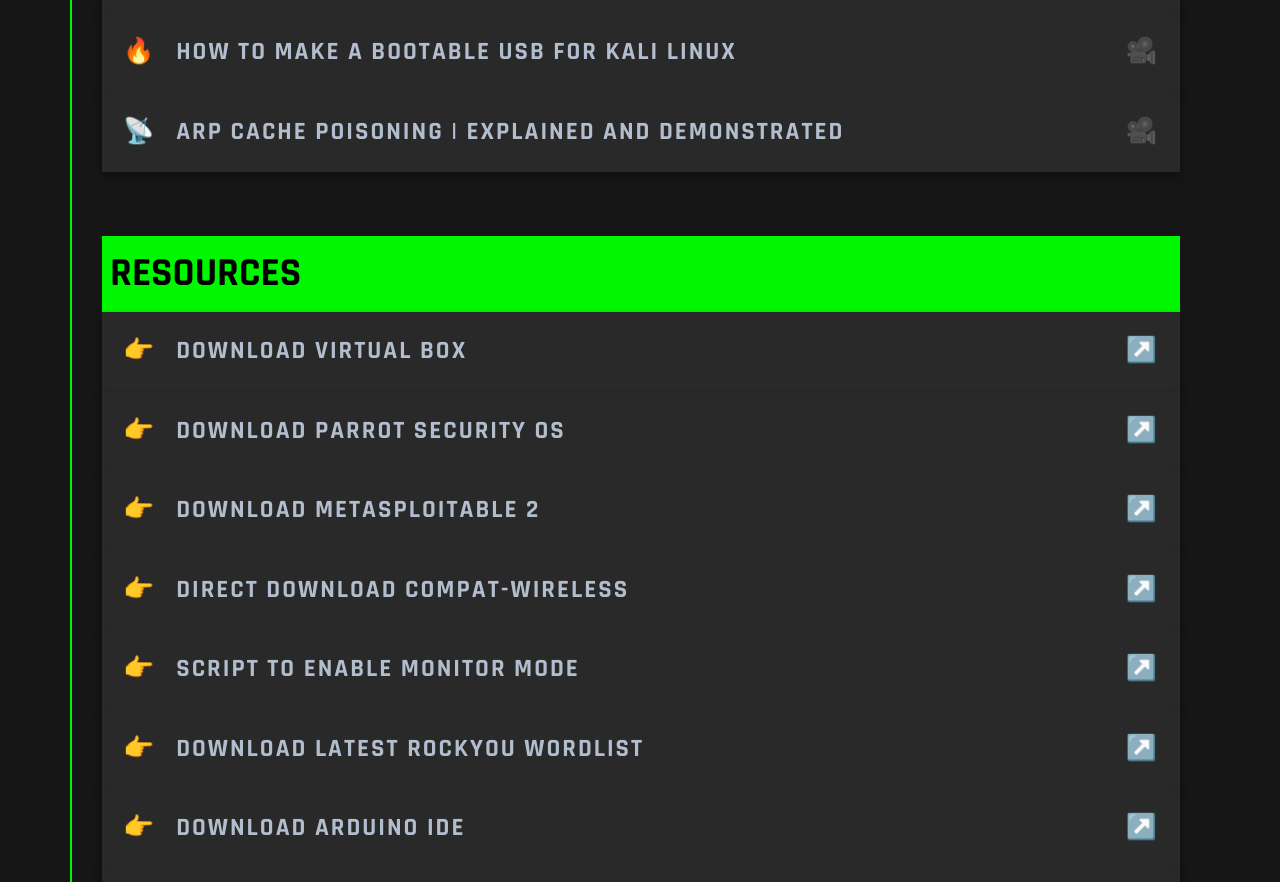
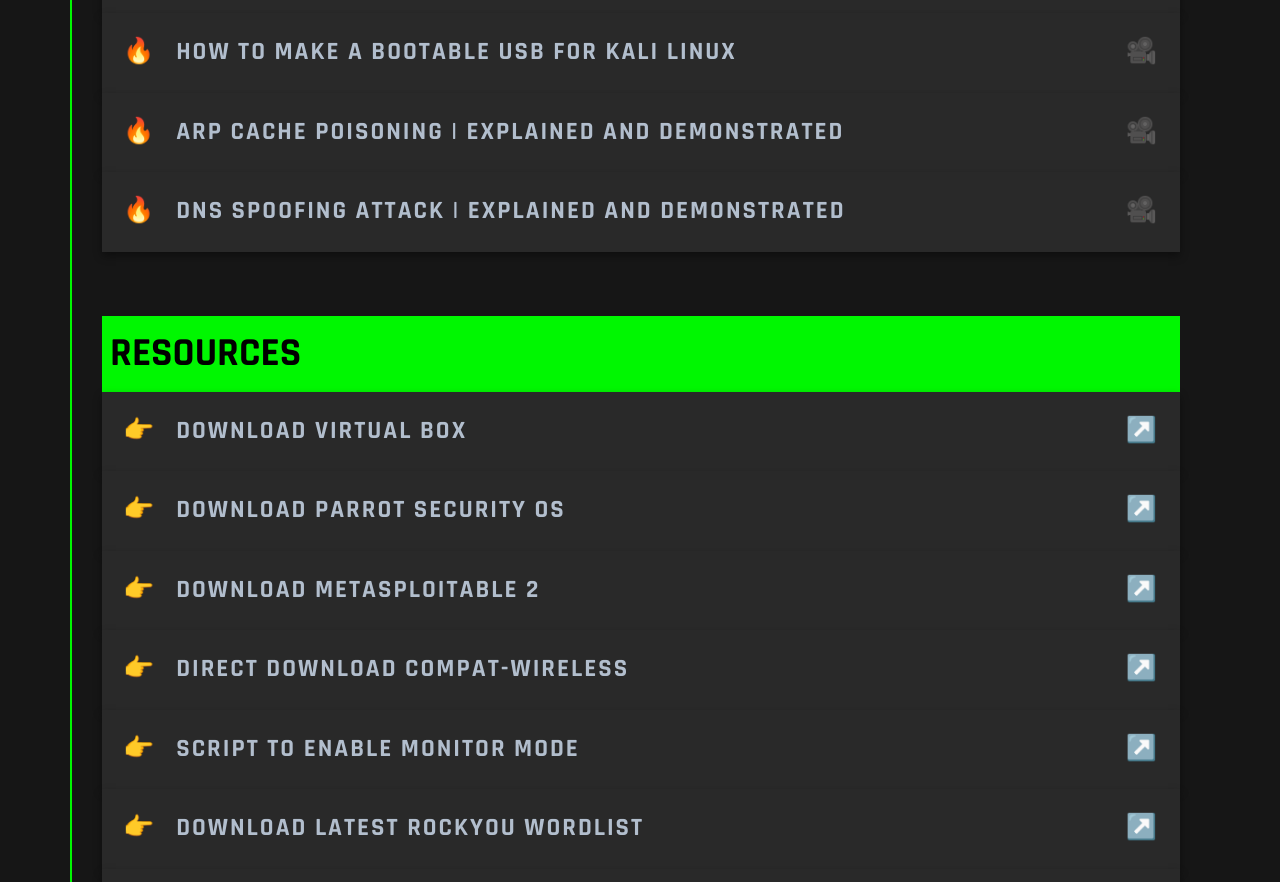
Before and after one commit to P0intMaN/zbunker-site, a plain HTML site: page ethical-hacking.html in a window 1280 px wide. Shown: the part 2866-3748 px from the top of the page. Drawn offline with nearby package versions, Linux system fonts and the light colour scheme; files whose address does not match are found by name.

Commit message:
Update ethical-hacking.html

```diff
--- a/ethical-hacking.html
+++ b/ethical-hacking.html
@@ -359,8 +359,18 @@
                   <a style="text-decoration: none; color:inherit;" href="#">
                         <div class="chapters-card">
                             <div class="chapter ">
-                                <div class="chapter-icon">📡</div>
+                                <div class="chapter-icon">🔥</div>
                                 <div class="chapter-desc">ARP Cache Poisoning | Explained and Demonstrated</div>
+                                <div class="chapter-source">🎥</div>
+                            </div>
+                        </div>
+                    </a>
+
+                  <a style="text-decoration: none; color:inherit;" href="#">
+                        <div class="chapters-card">
+                            <div class="chapter ">
+                                <div class="chapter-icon">🔥</div>
+                                <div class="chapter-desc">DNS Spoofing Attack | Explained and Demonstrated</div>
                                 <div class="chapter-source">🎥</div>
                             </div>
                         </div>
```
